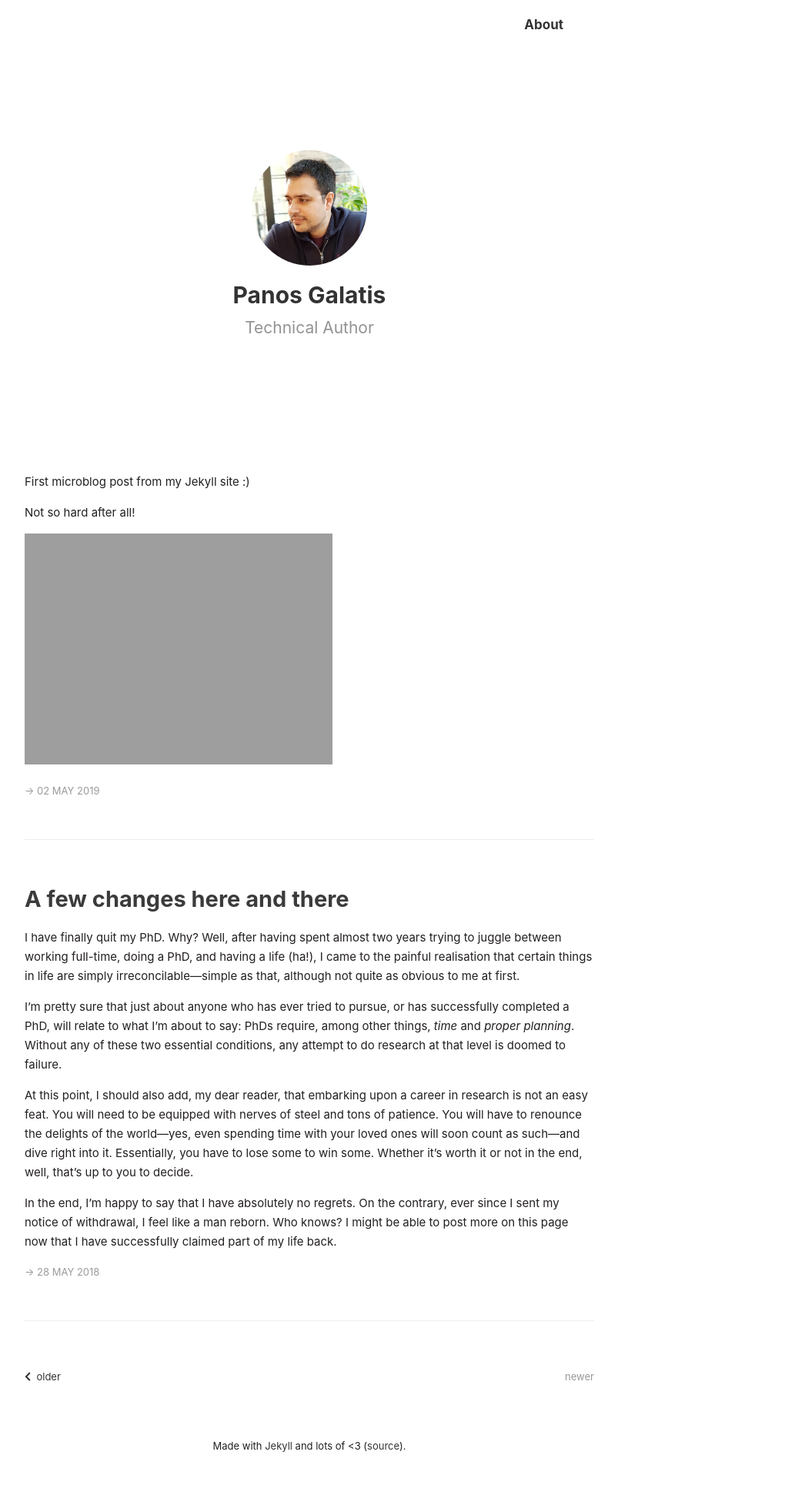
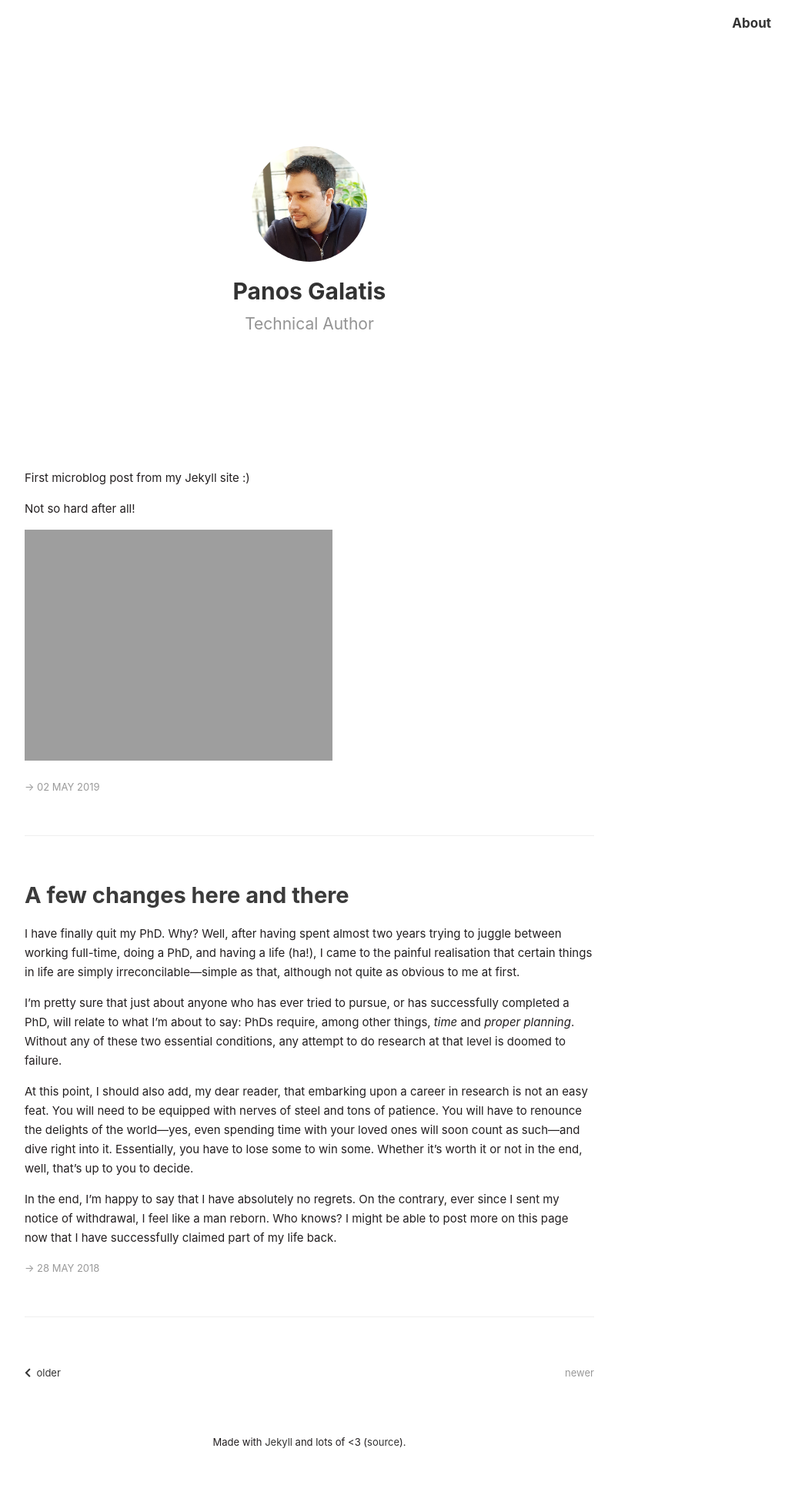
Before and after one commit to pgalatis/pgalatis.github.io, a Jekyll site: the page built from index.html, in a window 1280 px wide. Shown: the whole page at 77% size, without its empty margins (238-1271 px from the left). Built offline with Jekyll 4.4.1, drawn with Linux system fonts in a browser that asks for light colours; nearby versions of some CDN libraries; the list of posts is cut into pages by our own code.

Commit message:
Update default.html

```diff
--- a/_layouts/default.html
+++ b/_layouts/default.html
@@ -66,7 +66,6 @@
   </head>
 
   <body>
-   <div class="wrapper"><!-- Start wrapper -->
 
     <header class="top">
         <nav class="tmenu">
@@ -75,6 +74,7 @@
          </nav>
     </header>
 
+   <div class="wrapper"><!-- Start wrapper -->
      <div class="hero">
        <p><a href="/"><img src="https://pgalatis.github.io/images/me.jpg" title="Me" class="profile"></a></p>
        <p class="lead">Panos Galatis</p>
```
Lines whose indentation alone changed are shown as unchanged.
